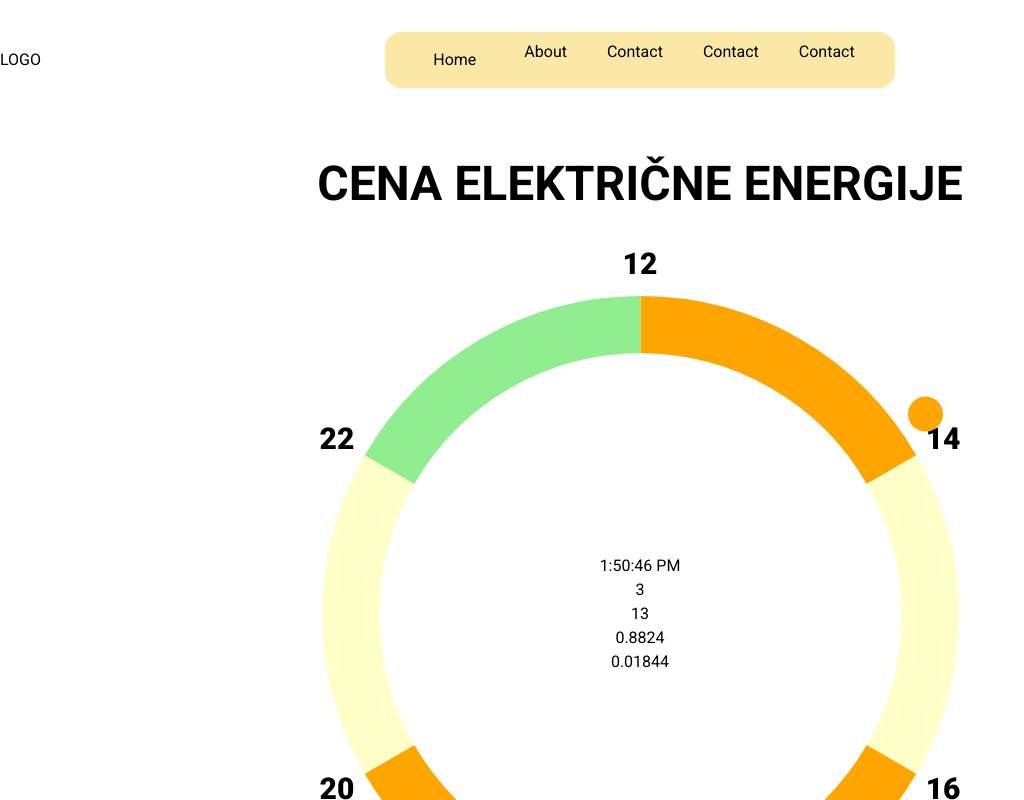
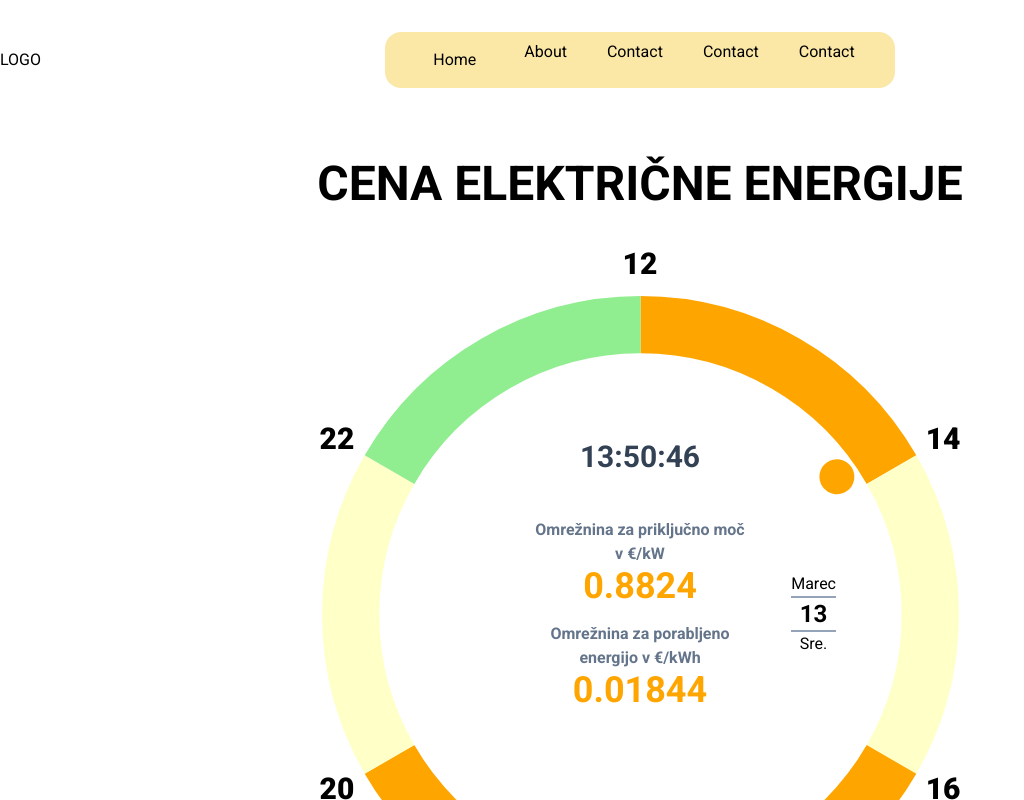
Before and after one commit to rubuz/cenergija-react, a React (Vite) app: page / in a window 1280 px wide. Shown: the top 800 px of the page, without its empty margins (0-1024 px from the left). Built offline with nearby package versions, Linux system fonts and the light colour scheme.

Commit message:
center info working and styled

```diff
--- a/src/components/chart/ChartCenter.tsx
+++ b/src/components/chart/ChartCenter.tsx
@@ -1,22 +1,27 @@
 import { useEffect, useState } from "react";
 import { PriceBlock } from "../../data/data";
 
-const ChartCenter = ({
-  currentPrice,
-  month,
-  day,
-}: {
-  currentPrice: PriceBlock;
-  month: number;
-  day: number;
-}) => {
+// Custom hook for getting current time
+const useCurrentTime = () => {
   const [currentTime, setCurrentTime] = useState(
-    new Date().toLocaleTimeString(),
+    new Date().toLocaleTimeString([], {
+      hour12: false,
+      hour: "numeric",
+      minute: "2-digit",
+      second: "2-digit",
+    }),
   );
 
   useEffect(() => {
     const timer = setInterval(() => {
-      setCurrentTime(new Date().toLocaleTimeString());
+      setCurrentTime(
+        new Date().toLocaleTimeString([], {
+          hour12: false,
+          hour: "numeric",
+          minute: "2-digit",
+          second: "2-digit",
+        }),
+      );
     }, 1000);
 
     return () => {
@@ -24,13 +29,57 @@ const ChartCenter = ({
     };
   }, []);
 
+  return currentTime;
+};
+
+const ChartCenter = ({
+  currentPrice,
+  day,
+  isWorkDay,
+  textColor,
+}: {
+  currentPrice: PriceBlock;
+  day: number;
+  isWorkDay: boolean;
+  textColor: string;
+}) => {
+  const currentTime = useCurrentTime();
+  const month = new Date().toLocaleString("sl-SI", { month: "long" });
+  const dayOfWeek = new Date().toLocaleString("sl-SI", { weekday: "short" });
+
   return (
-    <div className="flex aspect-square h-full flex-col items-center justify-center">
-      <p>{currentTime}</p>
-      <p>{month + 1}</p>
-      <p>{day}</p>
-      <p>{currentPrice.prikljucnaMoc}</p>
-      <p>{currentPrice.porabljenaEnergija}</p>
+    <div className="flex aspect-square h-full items-center justify-center">
+      <p className="absolute top-[25%] text-3xl font-semibold text-slate-700">
+        {currentTime}
+      </p>
+      <div className="flex flex-col gap-4">
+        <div className="text-center">
+          <p className="mx-auto w-[70%] font-semibold text-slate-500">
+            Omrežnina za priključno moč v €/kW
+          </p>
+          <p style={{ color: textColor }} className="text-4xl font-bold">
+            {currentPrice.prikljucnaMoc}{" "}
+          </p>
+        </div>
+        <div className="text-center">
+          <p className="mx-auto w-[70%] font-semibold text-slate-500">
+            Omrežnina za porabljeno energijo v €/kWh
+          </p>
+          <p style={{ color: textColor }} className="text-4xl font-bold">
+            {currentPrice.porabljenaEnergija}
+          </p>
+        </div>
+      </div>
+
+      <div className="absolute right-[22%] flex flex-col items-center divide-y-2 divide-slate-400 ">
+        <p className="w-full text-center capitalize">{month}</p>
+        <p
+          className={`w-full text-center text-2xl font-bold ${isWorkDay ? "" : "text-red-600"}`}
+        >
+          {day}
+        </p>
+        <p className="w-full text-center capitalize">{dayOfWeek}</p>
+      </div>
     </div>
   );
 };
--- a/src/components/chart/ChartDonut.tsx
+++ b/src/components/chart/ChartDonut.tsx
@@ -78,7 +78,7 @@ const ChartDonut = () => {
         <div className="z-20 m-0 aspect-square w-[91%]">
           <Doughnut data={chartData} options={chartOptions} />
         </div>
-        <div className="absolute top-0 z-10 w-full">
+        <div className="absolute left-1/2 top-1/2 z-40 w-[69%] -translate-x-1/2 -translate-y-1/2">
           <ClockDot dotColor={dotColor} />
         </div>
         <div className="absolute top-0 w-full">
@@ -87,8 +87,9 @@ const ChartDonut = () => {
         <div className="absolute top-0 w-full">
           <ChartCenter
             currentPrice={currentPrice}
-            month={month}
             day={dayOfMonth}
+            isWorkDay={isWorkDay}
+            textColor={dotColor}
           />
         </div>
       </div>
```
